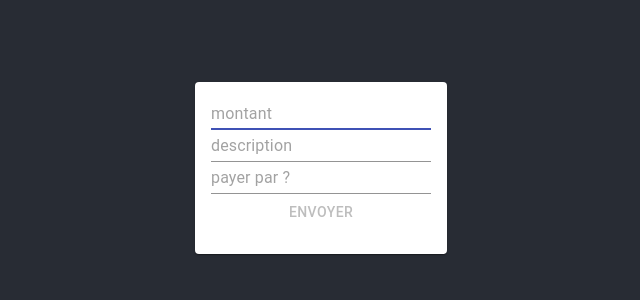
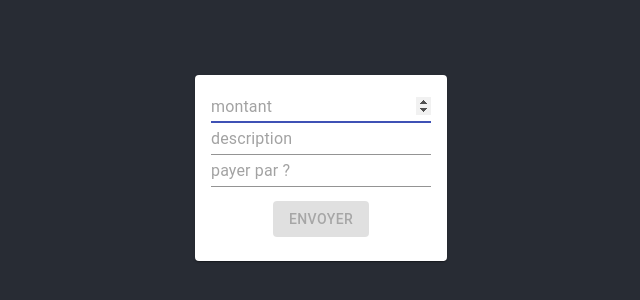
Before and after one commit to ivangorobenko/home-accounting, a React (Create React App) app: page /expensesform in a window 1280 px wide. Shown: the part 232-532 px from the top of the page, without its empty margins (319-959 px from the left). Built offline with nearby package versions, Linux system fonts and the light colour scheme.

Commit message:
améliorations érgonomie

```diff
--- /dev/null
+++ b/src/components/Components.css
@@ -0,0 +1,4 @@
+
+.Submit-button {
+    margin-top: 1em !important;
+}
--- a/src/components/ExpensesForm.js
+++ b/src/components/ExpensesForm.js
@@ -5,6 +5,7 @@ import CardContent from "@material-ui/core/CardContent";
 import TextField from "@material-ui/core/TextField";
 import Button from "@material-ui/core/Button";
 import CustomSnackBar from "./CustomSnackBar";
+import './Components.css';
 
 
 class ExpensesForm extends Component{
@@ -108,12 +109,12 @@ class ExpensesForm extends Component{
         return <>
             <Card>
                 <CardContent>
-                    <TextField id='amount' autoComplete="off" placeholder="montant" autoFocus onChange={this.handleChange}/> <br/>
+                    <TextField type="number" id='amount' autoComplete="off" placeholder="montant" autoFocus onChange={this.handleChange}/> <br/>
                     <TextField id='description'
                                placeholder="description" autoComplete="off" onChange={this.handleChange}/><br/>
                     <TextField  id='payer'
                                placeholder="payer par ?" autoComplete="off" onChange={this.handleChange}/><br/>
-                    <Button onClick={this.handleSubmit} disabled={this.state.submitButtonDisabled}>
+                    <Button variant="contained" className="Submit-button"  onClick={this.handleSubmit} disabled={this.state.submitButtonDisabled}>
                         Envoyer
                     </Button>
                     <CustomSnackBar open={this.state.open} toggle={this.toggleChildSnackBar}
--- a/src/components/Login.js
+++ b/src/components/Login.js
@@ -5,6 +5,7 @@ import CardContent from "@material-ui/core/CardContent";
 import TextField from "@material-ui/core/TextField";
 import Button from "@material-ui/core/Button";
 import CustomSnackBar from "./CustomSnackBar";
+import './Components.css';
 
 class Login extends Component{
 
@@ -92,14 +93,15 @@ class Login extends Component{
     }
 
 
+
     render() {
         return <>
             <Card>
                 <CardContent>
-                    <TextField id ='login' placeholder="login" autoComplete="off" autoCapitalize="off" autoFocus onChange={this.handleChange}/> <br/>
-                    <TextField id ='password'
-                               placeholder="mot de passe" autoComplete="off"  autoCapitalize="off" onChange={this.handleChange}/><br/>
-                   <Button onClick={this.handleSubmit} disabled={this.state.submitButtonDisabled}>
+                    <TextField id ='login' placeholder="login" autoComplete="off" autoFocus onChange={this.handleChange}/> <br/>
+                    <TextField id ='password' type="password"
+                               placeholder="mot de passe" autoComplete="off" onChange={this.handleChange}/><br/>
+                   <Button variant="contained" className="Submit-button" onClick={this.handleSubmit} disabled={this.state.submitButtonDisabled}>
                        Confirmer
                    </Button>
                    </CardContent>
```
